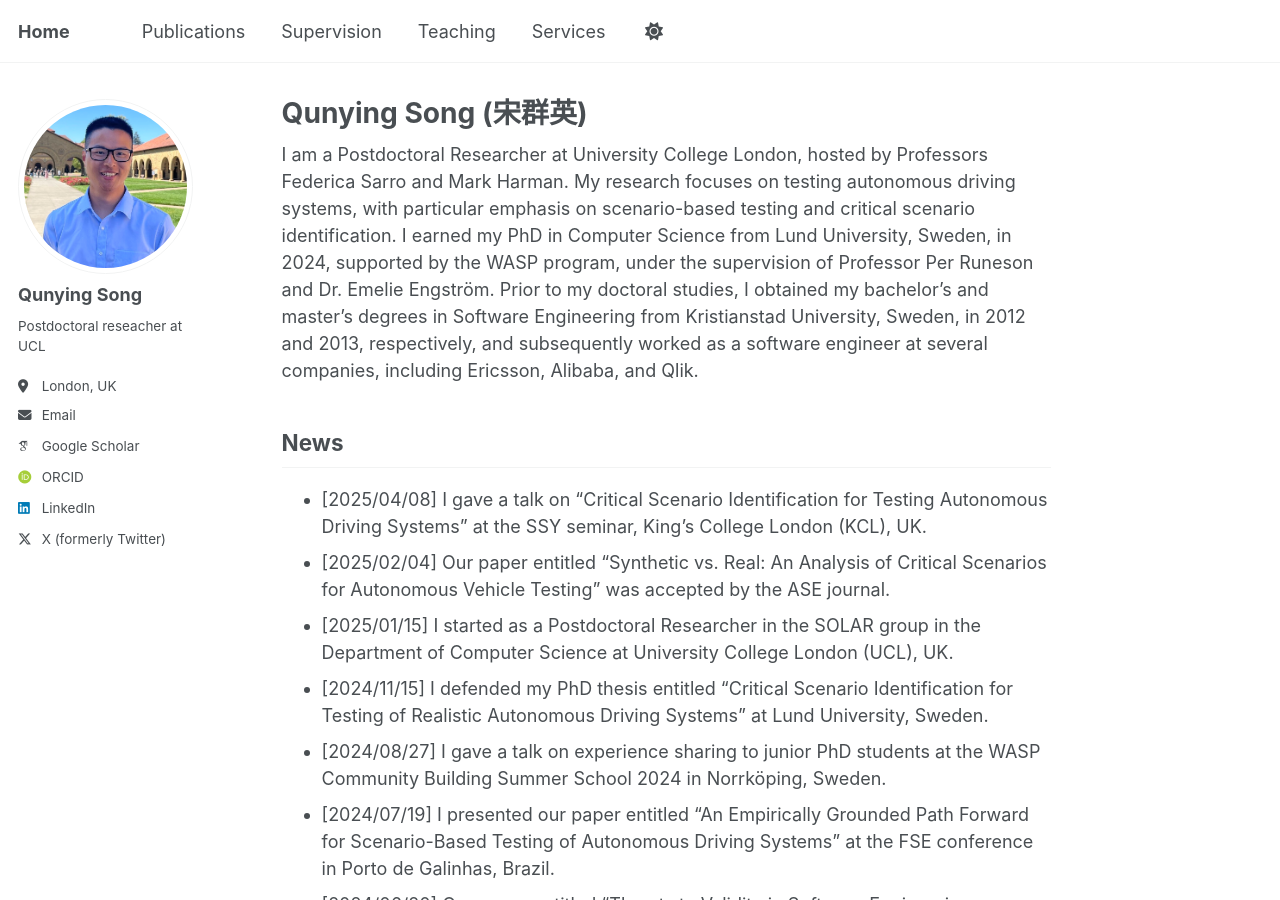
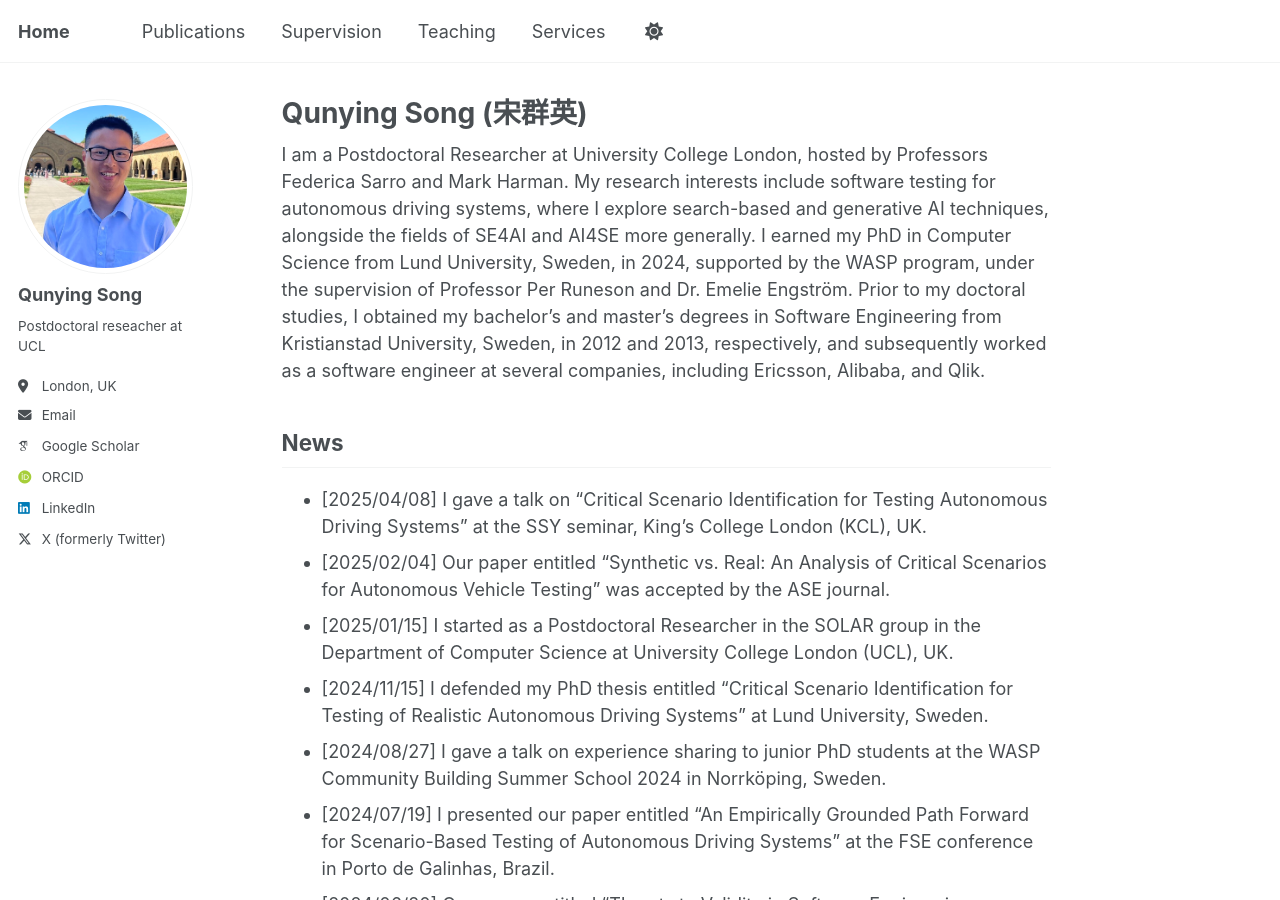
Before and after one commit to qunying-song/qunying-song.github.io, a Jekyll site: the page built from _pages/about.md, in a window 1280 px wide and 900 px high. Built offline with Jekyll 4.4.1, drawn with Linux system fonts in a browser that asks for light colours; some web fonts are replaced; a script that is not in the unit is left out.

Commit message:
Update about.md

```diff
--- a/_pages/about.md
+++ b/_pages/about.md
@@ -8,7 +8,9 @@ redirect_from:
 ---
 
 
-I am a Postdoctoral Researcher at University College London, hosted by Professors Federica Sarro and Mark Harman. My research focuses on testing autonomous driving systems, with particular emphasis on scenario-based testing and critical scenario identification. I earned my PhD in Computer Science from Lund University, Sweden, in 2024, supported by the WASP program, under the supervision of Professor Per Runeson and Dr. Emelie Engström. Prior to my doctoral studies, I obtained my bachelor’s and master’s degrees in Software Engineering from Kristianstad University, Sweden, in 2012 and 2013, respectively, and subsequently worked as a software engineer at several companies, including Ericsson, Alibaba, and Qlik.
+I am a Postdoctoral Researcher at University College London, hosted by Professors Federica Sarro and Mark Harman. My research interests include software testing for autonomous driving systems, where I explore search-based and generative AI techniques, alongside the fields of SE4AI and AI4SE more generally. I earned my PhD in Computer Science from Lund University, Sweden, in 2024, supported by the WASP program, under the supervision of Professor Per Runeson and Dr. Emelie Engström. Prior to my doctoral studies, I obtained my bachelor’s and master’s degrees in Software Engineering from Kristianstad University, Sweden, in 2012 and 2013, respectively, and subsequently worked as a software engineer at several companies, including Ericsson, Alibaba, and Qlik.
+
+
 
 ## News
 
```
